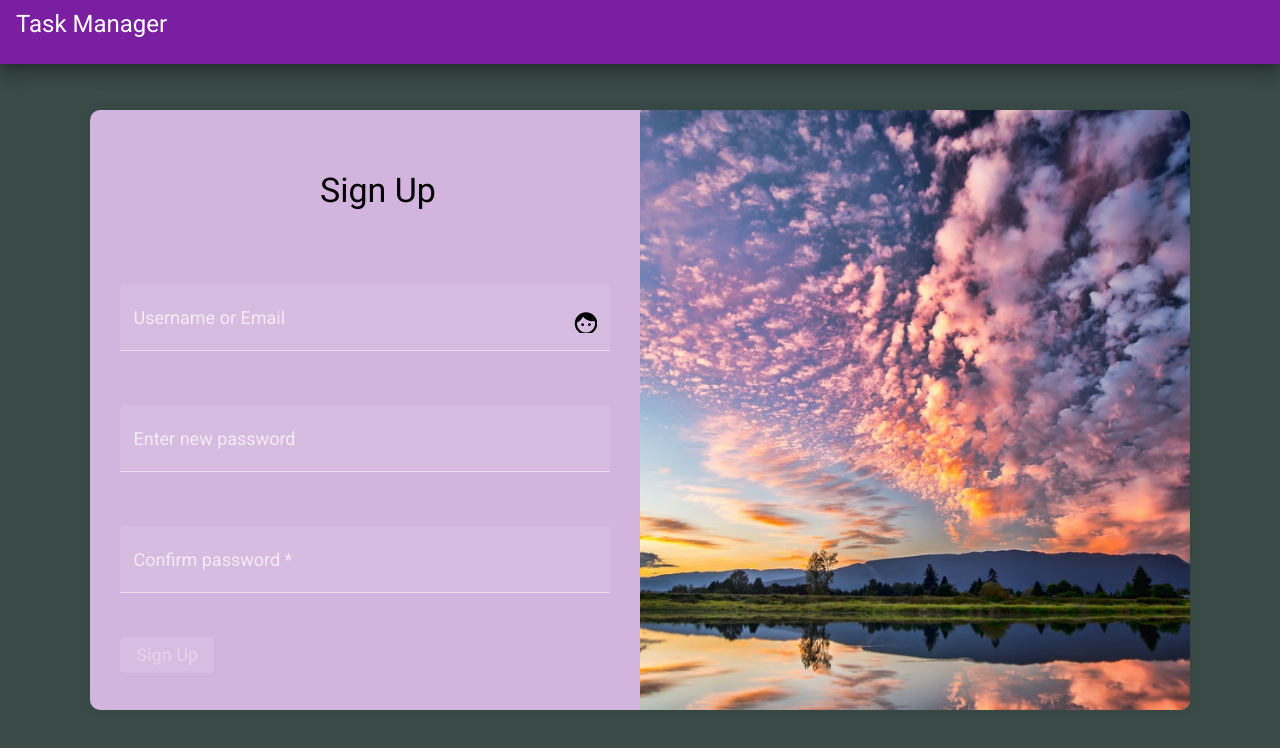
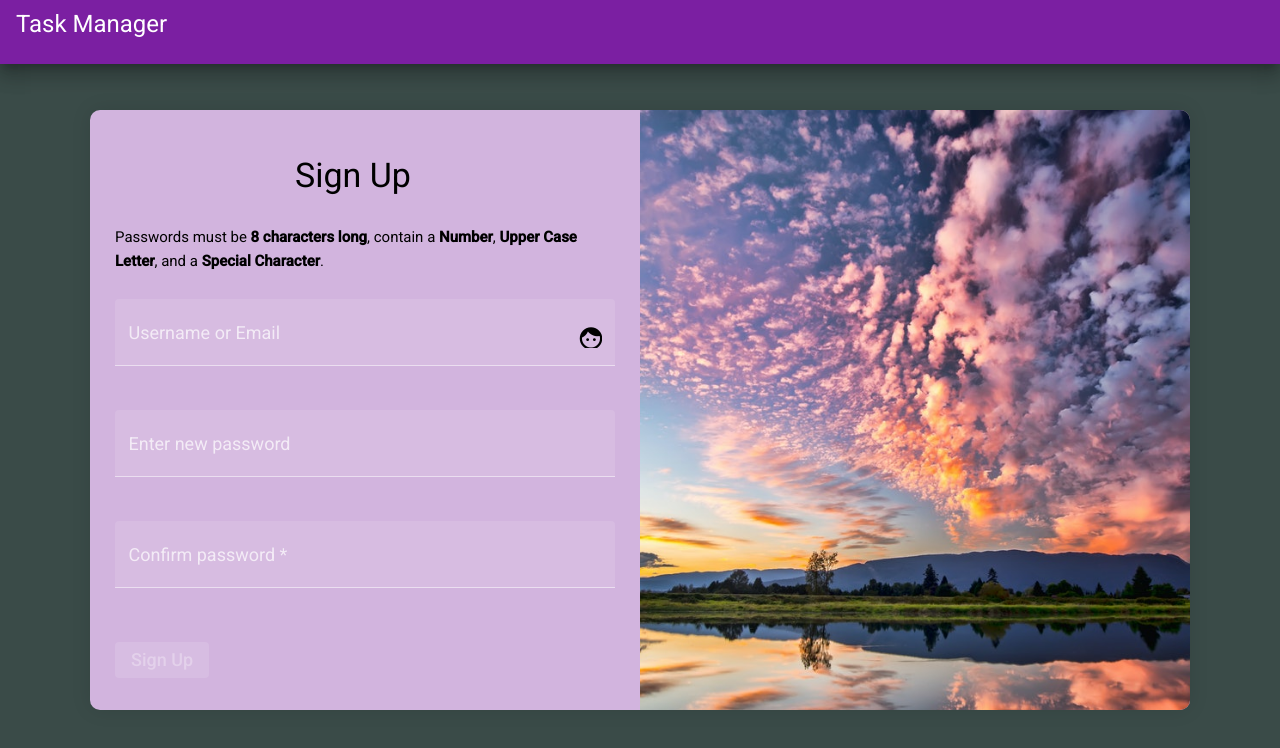
Before and after one commit to nasi7/TaskManager, an Angular app: page /signup in a window 1280 px wide. Shown: the top 748 px of the page. Built offline with nearby package versions, Linux system fonts and the light colour scheme.

Commit message:
UI, UX updates of login page

```diff
--- a/src/app/login/login.component.css
+++ b/src/app/login/login.component.css
@@ -21,6 +21,10 @@
 mat-form-field.mat-form-field,
 #submitButton {
   font-size: 18px;
+}
+
+#submitButton {
+  margin-bottom: 10px;
 }
 
 .mat-display-1 {
--- a/src/app/login/login.component.html
+++ b/src/app/login/login.component.html
@@ -59,8 +59,8 @@
           type="submit"
           [disabled]="!loginForm.valid"
         >
-          Login
-        </button>
+          Login</button
+        ><mat-spinner [diameter]="30" *ngIf="isLoading"></mat-spinner>
       </form>
       <div class="mat-h3">
         Don't have an account?
--- a/src/app/login/login.component.ts
+++ b/src/app/login/login.component.ts
@@ -11,6 +11,7 @@ import { MatSnackBar } from '@angular/material/snack-bar';
 })
 export class LoginComponent implements OnInit {
   hide = true;
+  isLoading: boolean = false;
   private username: string;
   private password: string;
   constructor(
@@ -28,13 +29,19 @@ export class LoginComponent implements OnInit {
   }
 
   handleSubmit(loginForm: NgForm) {
+    this.isLoading = true;
+    debugger;
     this.username = loginForm.controls.username.value;
     this.password = loginForm.controls.password.value;
     this.DataService.verifyUser(this.username, this.password).subscribe(
       (data) => {
         sessionStorage.setItem('userToken', data['access_token']);
+        this.isLoading = false;
       },
-      (error) => this.openSnackBar(),
+      (error) => {
+        this.openSnackBar();
+        // this.isLoading = false;
+      },
       () => this.myRouter.navigateByUrl('/tasks')
     );
   }
--- a/src/app/signup/signup.component.css
+++ b/src/app/signup/signup.component.css
@@ -13,9 +13,7 @@
 
 #signup-title {
   align-items: center;
-  margin-top: 30px;
-  border-radius: 20px;
-  box-shadow: 0 0 20px rgba(0, 0, 0, 0.1);
+  margin-top: 10px;
 }
 
 mat-form-field.mat-form-field,
@@ -24,8 +22,12 @@ mat-form-field.mat-form-field,
 }
 
 .mat-display-1 {
-  margin-top: 30px;
-  margin-left: 200px;
+  margin: 20px 0 10px 50px;
+  padding-left: 130px;
+}
+
+.mat-subheading-1 {
+  margin-top: 0;
 }
 
 #username,
@@ -33,13 +35,17 @@ mat-form-field.mat-form-field,
   margin-top: 10px;
   width: 100%;
   border-radius: 10px;
-  margin-bottom: 20px;
+  margin-bottom: 10px;
 }
 
 #confirmPassword {
   margin-top: 10px;
   width: 100%;
   border-radius: 10px;
+}
+
+#submitButton {
+  margin-top: 10px;
 }
 
 #username:hover,
@@ -67,7 +73,7 @@ mat-form-field.mat-form-field,
 }
 
 .left {
-  padding: 30px;
+  padding: 25px 25px 0 25px;
 }
 
 .row:after {
--- a/src/app/signup/signup.component.html
+++ b/src/app/signup/signup.component.html
@@ -7,6 +7,12 @@
   <div class="row">
     <div class="col left">
       <p class="mat-display-1">Sign Up</p>
+      <br />
+      <p class="mat-subheading-1">
+        Passwords must be <strong>8 characters long</strong>, contain a
+        <strong>Number</strong>, <strong>Upper Case Letter</strong>, and a
+        <strong>Special Character</strong>.
+      </p>
       <form [formGroup]="signupForm" (ngSubmit)="handleSubmit()">
         <mat-form-field id="username" appearance="fill">
           <mat-label>Username or Email</mat-label>
@@ -20,6 +26,13 @@
         <mat-form-field id="password" appearance="fill">
           <mat-label>Enter new password</mat-label>
           <input formControlName="password" matInput [type]="'password'" />
+          <mat-error
+            *ngIf="
+              signupForm.controls.password.dirty &&
+              signupForm.controls.password.errors
+            "
+            >Invalid Password</mat-error
+          >
         </mat-form-field>
         <mat-form-field id="confirmPassword" appearance="fill">
           <mat-label>Confirm password</mat-label>
@@ -51,6 +64,7 @@
         >
           Sign Up
         </button>
+        <mat-spinner [diameter]="30" *ngIf="isLoading"></mat-spinner>
       </form>
     </div>
     <div class="col">
--- a/src/app/signup/signup.component.ts
+++ b/src/app/signup/signup.component.ts
@@ -19,13 +19,22 @@ import { Router } from '@angular/router';
 })
 export class SignupComponent implements OnInit {
   message: string;
+  isLoading = false;
   public signupForm: FormGroup = this.fb.group(
     {
       email: [
         null,
         Validators.compose([Validators.email, Validators.required]),
       ],
-      password: [],
+      password: [
+        null,
+        Validators.compose([
+          Validators.required,
+          Validators.pattern(
+            '^(?=.*?[A-Z])(?=.*?[a-z])(?=.*?[0-9])(?=.*?[#?!@$%^&*-]).{8,}$'
+          ),
+        ]),
+      ],
       confirmPassword: [null, Validators.required],
     },
     {
@@ -42,21 +51,35 @@ export class SignupComponent implements OnInit {
 
   ngOnInit(): void {}
 
-  openSnackBar() {
+  onSuccessSnackBar() {
     this._snackBar.openFromComponent(confirmationComponent, {
       duration: 2200,
     });
   }
 
+  onFailSnackBar() {
+    this._snackBar.openFromComponent(signupFailedComponent, {
+      duration: 2200,
+    });
+  }
+
   handleSubmit() {
+    this.isLoading = true;
     var email = this.signupForm.controls.email.value;
     var password = this.signupForm.controls.password.value;
     var confirmPass = this.signupForm.controls.confirmPassword.value;
     this.DataService.addUser(email, password, confirmPass).subscribe(
-      (data) => console.log(data),
-      (error) => {},
+      (data) => {
+        console.log(data);
+        this.isLoading = false;
+      },
+      (error) => {
+        this.isLoading = false;
+        this.onFailSnackBar();
+      },
       () => {
-        this.openSnackBar();
+        this.isLoading = false;
+        this.onSuccessSnackBar();
         this.myRoute.navigateByUrl('/');
       }
     );
@@ -89,3 +112,20 @@ export class confirmationComponent {
   message;
   constructor() {}
 }
+
+@Component({
+  selector: 'failedSignup',
+  template: ` <p class="mat-title">Sign Up Failed. Try Again</p> `,
+  styles: [
+    `
+      .mat-title {
+        text-align: center;
+        font-family: 'Montserrat', sans-serif;
+      }
+    `,
+  ],
+})
+export class signupFailedComponent {
+  message;
+  constructor() {}
+}
```
